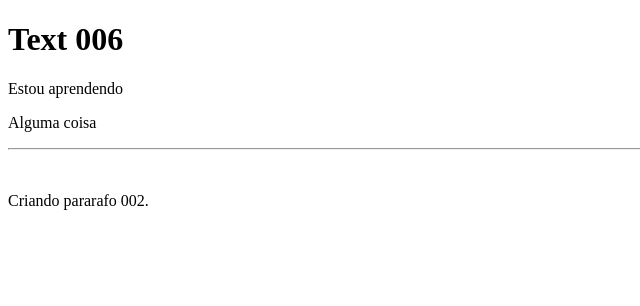
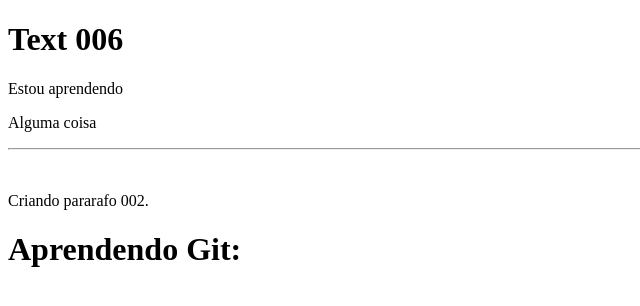
Before and after one commit to edskate/gIT-006, a plain HTML site: page index.html in a window 1280 px wide. Shown: the whole page, without its empty margins (0-640 px from the left). Drawn offline with Linux system fonts and the light colour scheme.

Commit message:
um novo titulo

```diff
--- a/index.html
+++ b/index.html
@@ -12,5 +12,6 @@
     <hr>
     <br><!--criando uma quebra de linha-->
     <p>Criando pararafo 002.</p>
+    <h1>Aprendendo Git:</h1>
 </body>
 </html>
```
